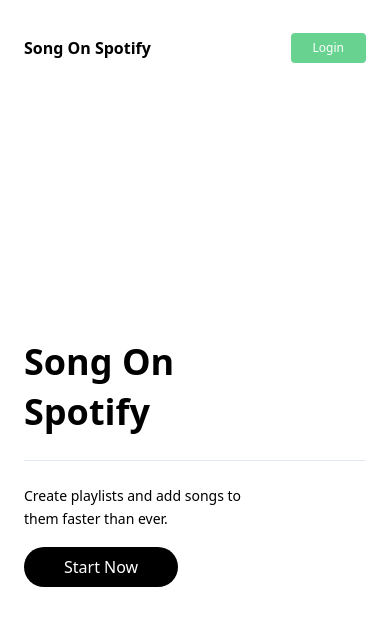
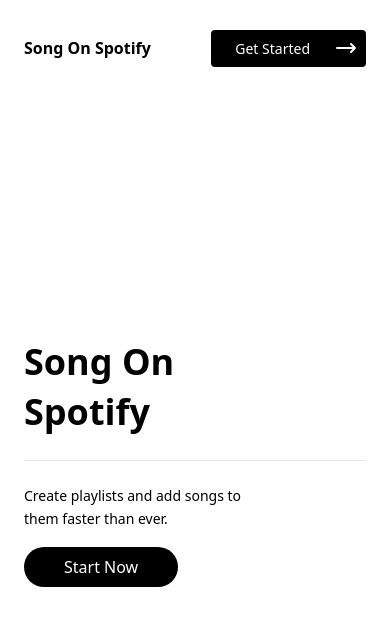
Before and after one commit to jlaluces123/SongOnSpotify, a React (Create React App) app in the folder frontend/song-on-spotify/: page / in a window 390 px wide. Shown: the top 626 px of the page. Built offline with nearby package versions, Linux system fonts and the light colour scheme; no server answers.

Commit message:
Responsive Work on Navigation: changed up the design a little bit

```diff
--- a/frontend/song-on-spotify/src/components/navigation.js
+++ b/frontend/song-on-spotify/src/components/navigation.js
@@ -14,12 +14,28 @@
                     Sign Out
                 </a>
             ) : (
-                <a
-                    className='bg-green-400 border-2 border-green-400 md:px-8 md:text-md px-5 py-1 rounded text-white text-xs'
-                    href='https://song-on-spotify-backend.herokuapp.com/api/auth/login'
-                >
-                    Login
-                </a>
+                <div className='align-middle bg-black flex flex-row items-center justify-between p-1 rounded'>
+                    <a
+                        className='md:px-8 md:text-md px-5 py-1 rounded text-white text-sm'
+                        href='https://song-on-spotify-backend.herokuapp.com/api/auth/login'
+                    >
+                        Get Started
+                    </a>
+                    <svg
+                        class='w-8 h-6 text-white'
+                        fill='none'
+                        stroke='currentColor'
+                        viewBox='0 0 24 24'
+                        xmlns='http://www.w3.org/2000/svg'
+                    >
+                        <path
+                            stroke-linecap='round'
+                            stroke-linejoin='round'
+                            stroke-width='2'
+                            d='M17 8l4 4m0 0l-4 4m4-4H3'
+                        ></path>
+                    </svg>
+                </div>
             )}
         </div>
     );
```
